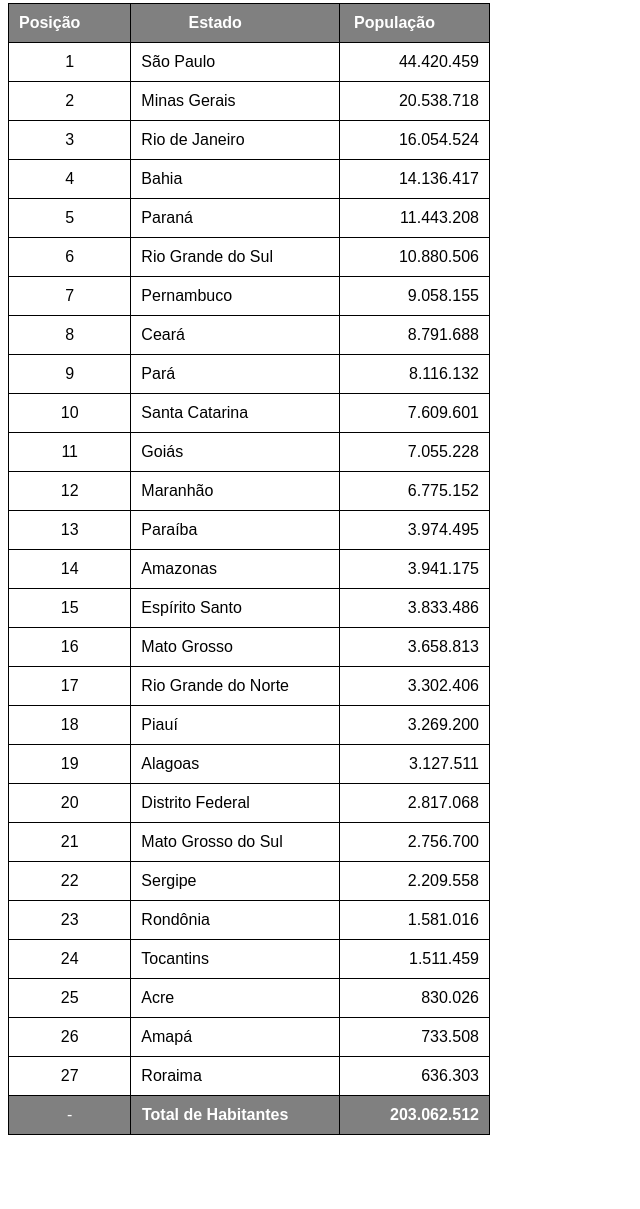
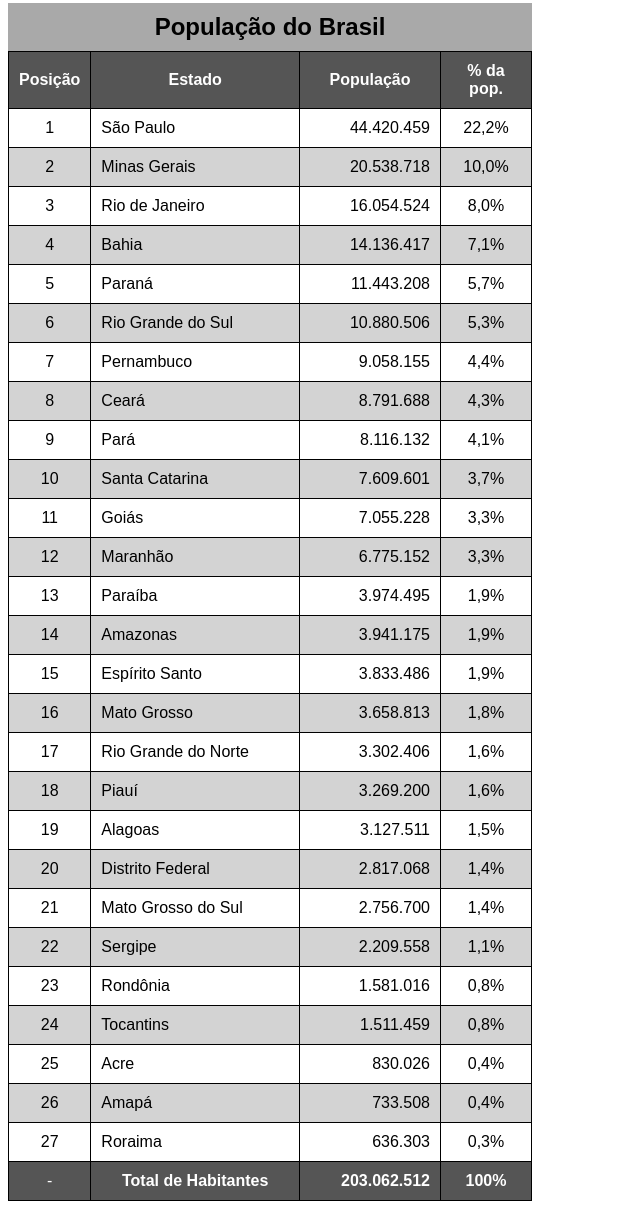
Before and after one commit to bodogue/html-css, a plain HTML site: page exercicios/ex023/tabela002.html in a window 1280 px wide. Shown: the part 77-1286 px from the top of the page, without its empty margins (0-640 px from the left). Before the commit the page ends 1220 px from the top, so only its background shows below. Drawn offline with Linux system fonts and the light colour scheme.

Commit message:
update na tabela 2

```diff
--- a/exercicios/ex023/tabela002.html
+++ b/exercicios/ex023/tabela002.html
@@ -16,24 +16,49 @@
 
         td, th {
             border: 1px solid black;
-            width: fit-content;
-            padding: 10px 50px 10px 10px;
+            padding: 10px;
+        }
+
+        caption {
+            font-size: 1.5em;
+            font-weight: bold;
+            padding: 10px;
+            background-color: darkgray;
         }
 
         thead, tfoot {
-            background-color: gray;
+            background-color: rgb(85, 85, 85);
             color: white;
         }
 
+
+        tbody tr:nth-child(odd) {
+            background-color: white;
+        }
+
+        tbody tr:nth-child(even) {
+            background-color: lightgray;
+        }
+
         .position {
-            width: 50px;
+            width: 70px;
             text-align: center;
             padding: 0px;
         }
 
         .number {
             text-align: right;
-            padding: 10px 10px 10px 50px;
+            padding: 10px;
+            width: 120px;
+        }
+
+        .porcentagem {
+            width: 70px;
+            text-align: center;
+        }
+
+        .uf {
+            padding: 10px 50px 10px 10px;
         }
     </style>
 </head>
@@ -43,6 +68,7 @@
     <!--
         ANATOMIA PARA TABELAS GRANDES
         TABLE
+            CAPTION
             THEAD
                 TR, TD, TH
             TBODY
@@ -52,159 +78,189 @@
     -->
 
     <table>
-        <tfoot>
-            <tr>
-                <td class="position">-</td>
-                <th>Total de Habitantes</th>
-                <td class="number"><strong>203.062.512</strong></td>
-            </tr>
-        </tfoot>
+        <caption>
+            População do Brasil
+        </caption>
         <thead>
             <tr>
-                <th>Posição</th>
-                <th>Estado</th>
-                <th>População</th>
-                <!--<th>% da População</th>-->
+                <th scope="col">Posição</th>
+                <th scope="col">Estado</th>
+                <th scope="col">População</th>
+                <th scope="col">% da pop.</th>
             </tr>
         </thead>
         <tbody>
             <tr>
                 <td class="position">1</td>
-                <td>São Paulo</td>
+                <td class="uf">São Paulo</td>
                 <td class="number">44.420.459</td>
+                <td class="porcentagem">22,2%</td>
             </tr>
             <tr>
                 <td class="position">2</td>
-                <td>Minas Gerais</td>
+                <td class="uf">Minas Gerais</td>
                 <td class="number">20.538.718</td>
+                <td class="porcentagem">10,0%</td>
             </tr>
             <tr>
                 <td class="position">3</td>
-                <td>Rio de Janeiro</td>
+                <td class="uf">Rio de Janeiro</td>
                 <td class="number">16.054.524</td>
+                <td class="porcentagem">8,0%</td>
             </tr>
             <tr>
                 <td class="position">4</td>
-                <td>Bahia</td>
+                <td class="uf">Bahia</td>
                 <td class="number">14.136.417</td>
+                <td class="porcentagem">7,1%</td>
             </tr>
             <tr>
                 <td class="position">5</td>
-                <td>Paraná</td>
+                <td class="uf">Paraná</td>
                 <td class="number">11.443.208</td>
+                <td class="porcentagem">5,7%</td>
             </tr>
             <tr>
                 <td class="position">6</td>
-                <td>Rio Grande do Sul</td>
+                <td class="uf">Rio Grande do Sul</td>
                 <td class="number">10.880.506</td>
+                <td class="porcentagem">5,3%</td>
             </tr>
             <tr>
                 <td class="position">7</td>
-                <td>Pernambuco</td>
+                <td class="uf">Pernambuco</td>
                 <td class="number">9.058.155</td>
+                <td class="porcentagem">4,4%</td>
             </tr>
             <tr>
                 <td class="position">8</td>
-                <td>Ceará</td>
+                <td class="uf">Ceará</td>
                 <td class="number">8.791.688</td>
+                <td class="porcentagem">4,3%</td>
             </tr>
             <tr>
                 <td class="position">9</td>
-                <td>Pará</td>
+                <td class="uf">Pará</td>
                 <td class="number">8.116.132</td>
+                <td class="porcentagem">4,1%</td>
             </tr>
             <tr>
                 <td class="position">10</td>
-                <td>Santa Catarina</td>
+                <td class="uf">Santa Catarina</td>
                 <td class="number">7.609.601</td>
+                <td class="porcentagem">3,7%</td>
             </tr>
             <tr>
                 <td class="position">11</td>
-                <td>Goiás</td>
+                <td class="uf">Goiás</td>
                 <td class="number">7.055.228</td>
+                <td class="porcentagem">3,3%</td>
             </tr>
             <tr>
                 <td class="position">12</td>
-                <td>Maranhão</td>
+                <td class="uf">Maranhão</td>
                 <td class="number">6.775.152</td>
+                <td class="porcentagem">3,3%</td>
             </tr>
             <tr>
                 <td class="position">13</td>
-                <td>Paraíba</td>
+                <td class="uf">Paraíba</td>
                 <td class="number">3.974.495</td>
+                <td class="porcentagem">1,9%</td>
             </tr>
             <tr>
                 <td class="position">14</td>
-                <td>Amazonas</td>
+                <td class="uf">Amazonas</td>
                 <td class="number">3.941.175</td>
+                <td class="porcentagem">1,9%</td>
             </tr>
             <tr>
                 <td class="position">15</td>
-                <td>Espírito Santo</td>
+                <td class="uf">Espírito Santo</td>
                 <td class="number">3.833.486</td>
+                <td class="porcentagem">1,9%</td>
             </tr>
             <tr>
                 <td class="position">16</td>
-                <td>Mato Grosso</td>
+                <td class="uf">Mato Grosso</td>
                 <td class="number">3.658.813</td>
+                <td class="porcentagem">1,8%</td>
             </tr>
             <tr>
                 <td class="position">17</td>
-                <td>Rio Grande do Norte</td>
+                <td class="uf">Rio Grande do Norte</td>
                 <td class="number">3.302.406</td>
+                <td class="porcentagem">1,6%</td>
             </tr>
             <tr>
                 <td class="position">18</td>
-                <td>Piauí</td>
+                <td class="uf">Piauí</td>
                 <td class="number">3.269.200</td>
+                <td class="porcentagem">1,6%</td>
             </tr>
             <tr>
                 <td class="position">19</td>
-                <td>Alagoas</td>
+                <td class="uf">Alagoas</td>
                 <td class="number">3.127.511</td>
+                <td class="porcentagem">1,5%</td>
             </tr>
             <tr>
                 <td class="position">20</td>
-                <td>Distrito Federal</td>
+                <td class="uf">Distrito Federal</td>
                 <td class="number">2.817.068</td>
+                <td class="porcentagem">1,4%</td>
             </tr>
             <tr>
                 <td class="position">21</td>
-                <td>Mato Grosso do Sul</td>
+                <td class="uf">Mato Grosso do Sul</td>
                 <td class="number">2.756.700</td>
+                <td class="porcentagem">1,4%</td>
             </tr>
             <tr>
                 <td class="position">22</td>
-                <td>Sergipe</td>
+                <td class="uf">Sergipe</td>
                 <td class="number">2.209.558</td>
+                <td class="porcentagem">1,1%</td>
             </tr>
             <tr>
                 <td class="position">23</td>
-                <td>Rondônia</td>
+                <td class="uf">Rondônia</td>
                 <td class="number">1.581.016</td>
+                <td class="porcentagem">0,8%</td>
             </tr>
             <tr>
                 <td class="position">24</td>
-                <td>Tocantins</td>
+                <td class="uf">Tocantins</td>
                 <td class="number">1.511.459</td>
+                <td class="porcentagem">0,8%</td>
             </tr>
             <tr>
                 <td class="position">25</td>
-                <td>Acre</td>
+                <td class="uf">Acre</td>
                 <td class="number">830.026</td>
+                <td class="porcentagem">0,4%</td>
             </tr>
             <tr>
                 <td class="position">26</td>
-                <td>Amapá</td>
+                <td class="uf">Amapá</td>
                 <td class="number">733.508</td>
+                <td class="porcentagem">0,4%</td>
             </tr>
             <tr>
                 <td class="position">27</td>
-                <td>Roraima</td>
+                <td class="uf">Roraima</td>
                 <td class="number">636.303</td>
+                <td class="porcentagem">0,3%</td>
             </tr>
         </tbody>
-
+        <tfoot>
+            <tr>
+                <td class="position">-</td>
+                <th scope="row">Total de Habitantes</th>
+                <td class="number"><strong>203.062.512</strong></td>
+                <th>100%</th>
+            </tr>
+        </tfoot>
     </table>
 </body>
 </html>
```
